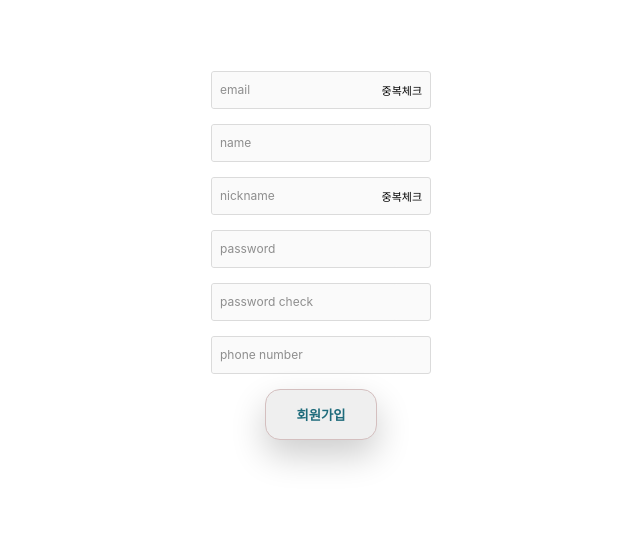
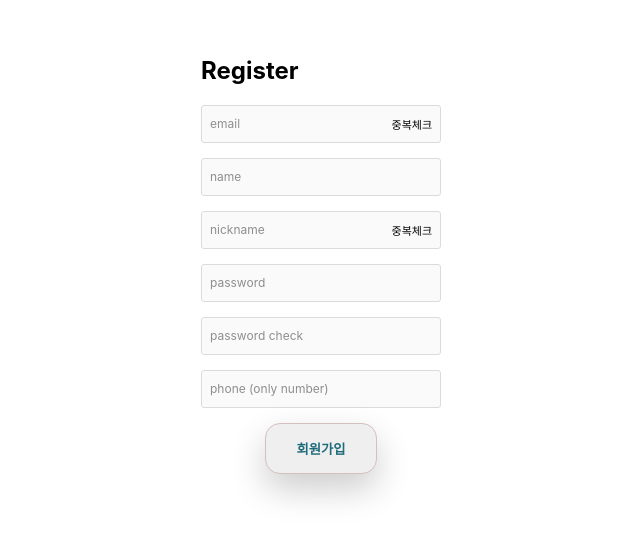
Before and after one commit to hhhhhhdong/SSAPID, a React (Create React App) app in the folder frontend/: page /register in a window 1280 px wide. Shown: the part 145-684 px from the top of the page, without its empty margins (319-959 px from the left). Built offline with nearby package versions, Linux system fonts and the light colour scheme.

Commit message:
Add: axios

```diff
--- a/frontend/package.json
+++ b/frontend/package.json
@@ -10,6 +10,7 @@
     "@types/node": "^16.11.19",
     "@types/react": "^17.0.38",
     "@types/react-dom": "^17.0.11",
+    "axios": "^0.25.0",
     "eslint-plugin": "^1.0.1",
     "jest": "^27.4.7",
     "node-sass": "^7.0.1",
--- a/frontend/src/components/RegisterForm.tsx
+++ b/frontend/src/components/RegisterForm.tsx
@@ -1,4 +1,5 @@
 import React, { ChangeEvent, useState, MouseEvent } from "react";
+import axios from "axios";
 import Input from "./common/Input";
 import Button from "./common/Button";
 import style from "../styles/RegisterForm.module.scss";
@@ -27,9 +28,15 @@ function RegisterForm() {
     if (Object.values(form).some((v) => v === "")) {
       console.log("모든 값을 입력해 주세요");
     }
+    console.log(form);
+
+    axios.post("http://localhost:8080/user/register", form).then((res) => {
+      console.log(res);
+    });
   };
   return (
     <div className={style.wrapper}>
+      <h2 style={{ width: "240px" }}>Register</h2>
       <Input
         name="userId"
         placeHolder="email"
@@ -72,7 +79,7 @@ function RegisterForm() {
       <Spacer size={inputSpace} />
       <Input
         name="userPhone"
-        placeHolder="phone number"
+        placeHolder="phone (only number)"
         value={form.userPhone}
         onChange={onChange}
         type="tel"
--- a/frontend/src/components/common/Input.tsx
+++ b/frontend/src/components/common/Input.tsx
@@ -21,7 +21,7 @@ function Input({
   name,
   type,
   buttonText,
-  width = 220,
+  width = 240,
 }: Props) {
   // const [inputValue, setInputValue] = useState<InputValue>(value);
   // const changeHandler = (e: ChangeEvent<HTMLInputElement>) => {
--- a/frontend/src/styles/Input.module.scss
+++ b/frontend/src/styles/Input.module.scss
@@ -4,10 +4,10 @@
   border-radius: 3px;
   font-size: 12px;
   display: flex;
+  justify-content: space-between;
   align-items: center;
   background: rgba(var(--b3f, 250, 250, 250), 1);
   label {
-    // height: 36px;
     position: relative;
   }
   span {
@@ -17,9 +17,8 @@
     line-height: 36px;
     transition: transform ease-out 0.1s;
     color: rgba(var(--f52, 142, 142, 142), 1);
-    user-select: none;
-    // 클릭무시
-    pointer-events: none;
+    // user-select: none;
+    pointer-events: none; // 마우스 무시
   }
   .inValueSpan {
     transform: scale(0.83333) translateY(-10px);
@@ -36,13 +35,12 @@
     padding: 9px 0 7px 8px;
     outline: 0;
     background: rgba(var(--b3f, 250, 250, 250), 1);
-    text-overflow: ellipsis;
+    text-overflow: ellipsis; // 글자 넘어가면 ...으로 표시
   }
   div {
     padding-right: 8px;
     height: 100%;
-    vertical-align: middle;
-    white-space: nowrap;
+    white-space: nowrap; // 줄바꿈 방지
     font-size: 11px;
     cursor: pointer;
   }
```
Also changed, not shown: 2 other files (tests, documents, lock files or other folders).
